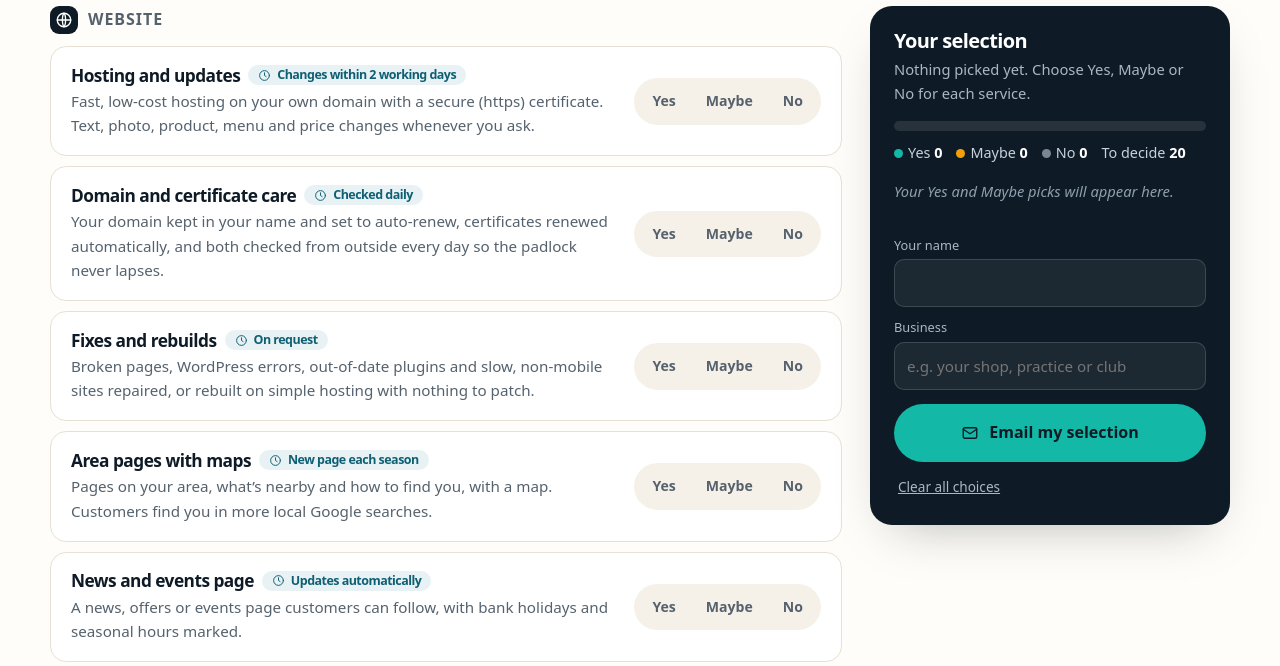
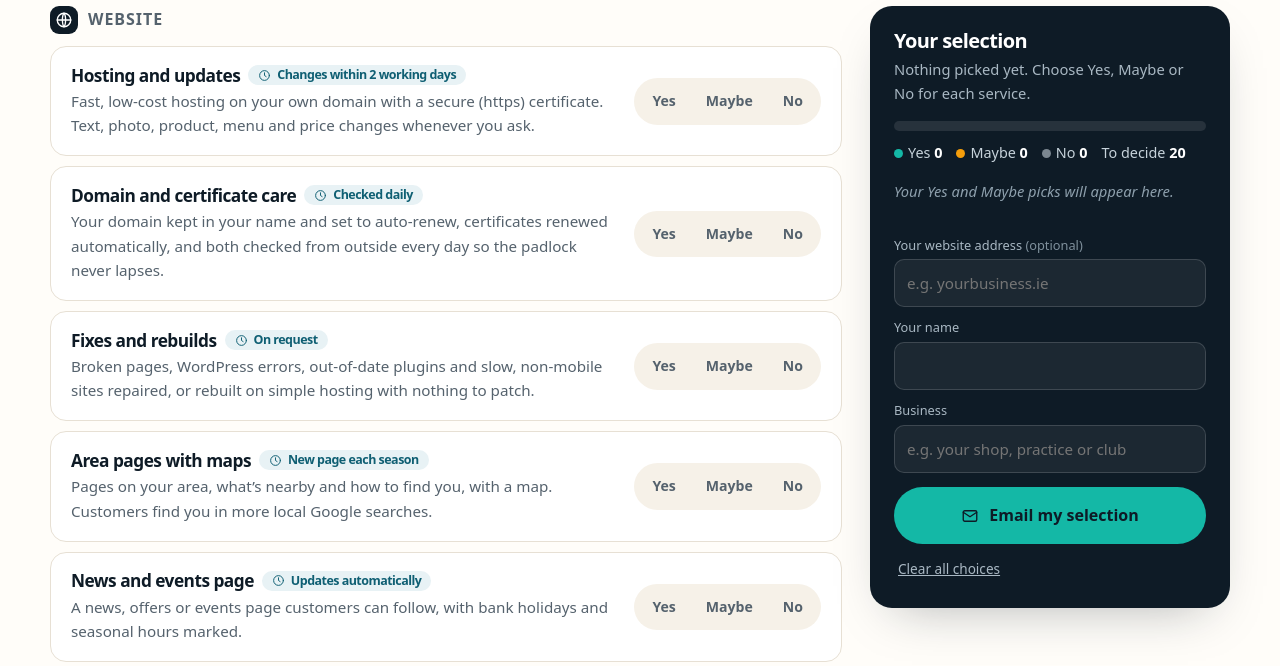
Before and after one commit to an-tigin-glengarriff/an-tigin-glengarriff.github.io, a PHP site: page /rehost/index.html in a window 1280 px wide. Shown: the part 5009-5675 px from the top of the page. Run offline with PHP 8.4, Linux system fonts and the light colour scheme.

Commit message:
rehost.expert: optional website address field in selection panel

```diff
--- a/rehost/app.js
+++ b/rehost/app.js
@@ -69,9 +69,9 @@ var CONTACT_EMAIL = 'hello@example.com';
     $('send').href=mailto();
   }
   function mailto(){
-    var name=$('f-name').value.trim(),biz=$('f-biz').value.trim();
+    var name=$('f-name').value.trim(),biz=$('f-biz').value.trim(),site=$('f-site')?$('f-site').value.trim():'';
     var L=[];L.push('Hello,','','Here are the services I\u2019m interested in.','');
-    if(name)L.push('Name: '+name);if(biz)L.push('Business: '+biz);if(name||biz)L.push('');
+    if(site)L.push('Website: '+site);if(name)L.push('Name: '+name);if(biz)L.push('Business: '+biz);if(site||name||biz)L.push('');
     var groups={};rows.forEach(function(r){(groups[r.dataset.area]=groups[r.dataset.area]||[]).push(r);});
     ['yes','maybe','no'].forEach(function(v){var list=pick(v);if(!list.length)return;L.push((v==='yes'?'YES':v==='maybe'?'MAYBE':'NO')+' ('+list.length+')');list.forEach(function(r){L.push('- '+nm(r)+' ['+r.dataset.area+']');});L.push('');});
     var undec=rows.filter(function(r){return !state[r.dataset.i];});
@@ -81,6 +81,9 @@ var CONTACT_EMAIL = 'hello@example.com';
     var subj='Services selection'+(biz?' \u2013 '+biz:'');
     return 'mailto:'+CONTACT_EMAIL+'?subject='+encodeURIComponent(subj)+'&body='+encodeURIComponent(L.join('\n'));
   }
+  var SITEKEY='rehost-site-v1',fs=$('f-site');
+  if(fs){try{fs.value=localStorage.getItem(SITEKEY)||'';}catch(e){}
+    fs.addEventListener('input',function(){try{localStorage.setItem(SITEKEY,fs.value);}catch(e){}$('send').href=mailto();});}
   ['f-name','f-biz'].forEach(function(id){$(id).addEventListener('input',function(){$('send').href=mailto();});});
   $('reset').addEventListener('click',function(){state={};save();rows.forEach(function(r){delete r.dataset.v;r.querySelectorAll('input').forEach(function(i){i.checked=false;});});render();});
   render();
--- a/rehost/index.html
+++ b/rehost/index.html
@@ -298,6 +298,7 @@
 <div class="counts"><span><i class="dot" style="background:var(--sea-2)"></i>Yes <b id="c-yes">0</b></span><span><i class="dot" style="background:#f59e0b"></i>Maybe <b id="c-maybe">0</b></span><span><i class="dot" style="background:#7b8790"></i>No <b id="c-no">0</b></span><span>To decide <b id="c-left">20</b></span></div>
 <div class="chosen" id="chosen"><p class="empty">Your Yes and Maybe picks will appear here.</p></div>
 <div class="suggest" id="suggest" hidden></div>
+<label class="f" for="f-site">Your website address <span class="opt">(optional)</span></label><input type="text" id="f-site" inputmode="url" autocomplete="url" placeholder="e.g. yourbusiness.ie">
 <label class="f" for="f-name">Your name</label><input type="text" id="f-name" autocomplete="name">
 <label class="f" for="f-biz">Business</label><input type="text" id="f-biz" autocomplete="organization" placeholder="e.g. your shop, practice or club">
 <a class="btn btn--accent" id="send" href="mailto:hello@example.com"><svg viewBox="0 0 24 24" fill="none" stroke="currentColor" stroke-width="1.8" stroke-linecap="round" stroke-linejoin="round" aria-hidden="true"><rect x="3" y="5" width="18" height="14" rx="2"/><path d="m3 7 9 6 9-6"/></svg>Email my selection</a>
--- a/rehost/style.css
+++ b/rehost/style.css
@@ -307,3 +307,4 @@ td.num{font-weight:700;color:var(--deep);white-space:nowrap}
 .ai-card{border-style:solid;border-color:var(--sea-2);background:#fff}
 .ai-card svg.ic{background:#e6f6f3;color:var(--sea)}
 .ai-card p a{color:var(--sea);font-weight:600}
+.summary .opt{font-weight:500;color:#7f909c}
```
